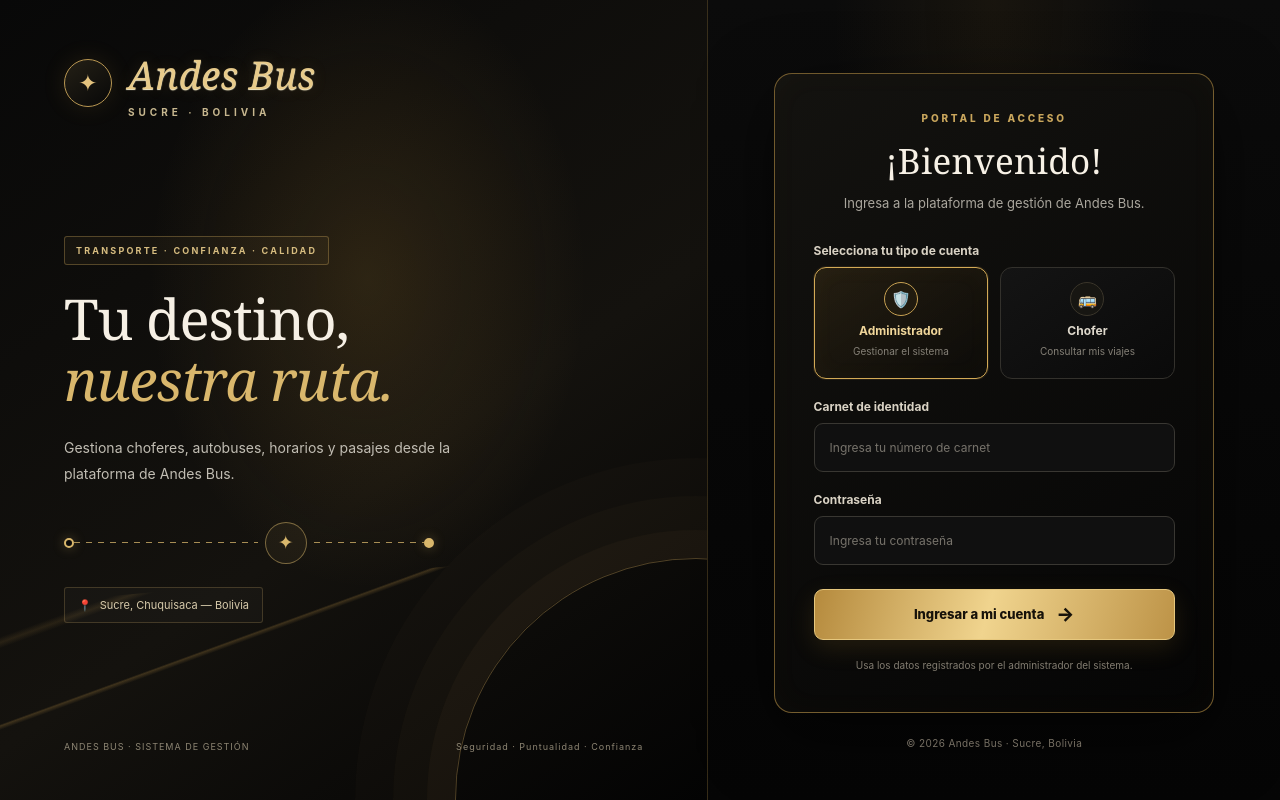
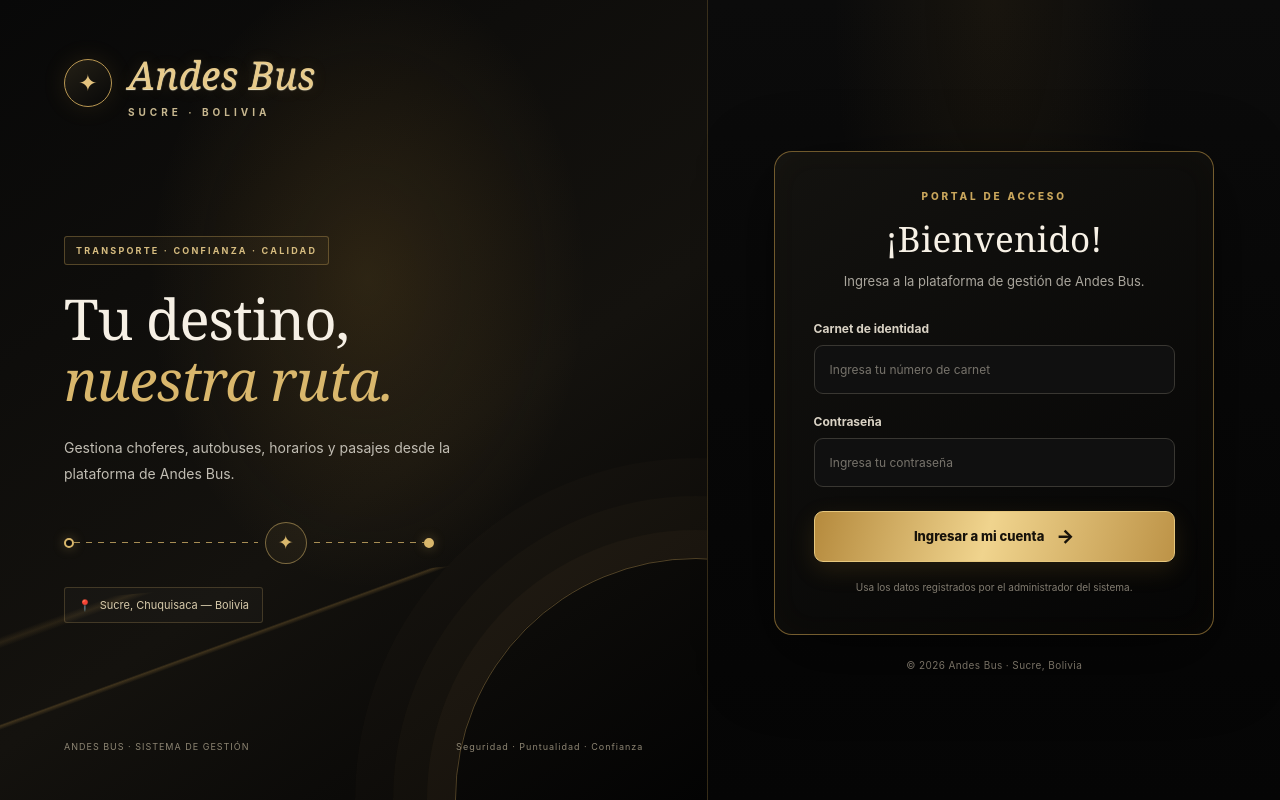
Before and after one commit to ikervegavaldes123-lang/frontend-buses, a React (Vite) app: page /login in a window 1280 px wide. Built offline with nearby package versions, Linux system fonts and the light colour scheme.

Commit message:
Quitar selector de rol y detectar tipo de usuario automáticamente

```diff
--- a/src/pages/LoginPage.tsx
+++ b/src/pages/LoginPage.tsx
@@ -1,23 +1,24 @@
 import { useState, type FormEvent } from "react";
 import { useNavigate } from "react-router-dom";
 import { authRepository } from "../repositories/authRepository";
-import type { UserRole } from "../types/auth";
 import "./LoginPage.css";
 
 function LoginPage() {
   const navigate = useNavigate();
   const [carnet, setCarnet] = useState("");
   const [password, setPassword] = useState("");
-  const [role, setRole] = useState<UserRole>("ADMIN");
   const [error, setError] = useState("");
 
   const handleSubmit = (event: FormEvent<HTMLFormElement>) => {
     event.preventDefault();
     setError("");
-    const user = authRepository.login({ carnet: carnet.trim(), password, role });
+    // Detecta automáticamente si las credenciales pertenecen a un administrador o a un chofer.
+    const credentials = { carnet: carnet.trim(), password };
+    const user = authRepository.login({ ...credentials, role: "ADMIN" })
+      ?? authRepository.login({ ...credentials, role: "CHOFER" });
 
     if (!user) {
-      setError("Los datos no coinciden con el rol seleccionado.");
+      setError("Carnet o contraseña incorrectos. Verifica tus datos e inténtalo de nuevo.");
       return;
     }
 
@@ -58,16 +59,6 @@ function LoginPage() {
           <h2>¡Bienvenido!</h2>
           <p className="login-subtitle">Ingresa a la plataforma de gestión de Andes Bus.</p>
 
-          <label htmlFor="login-role">Selecciona tu tipo de cuenta</label>
-          <div className="login-role-options">
-            <button type="button" className={role === "ADMIN" ? "login-role selected" : "login-role"} onClick={() => setRole("ADMIN")} aria-pressed={role === "ADMIN"}>
-              <span>🛡️</span><strong>Administrador</strong><small>Gestionar el sistema</small>
-            </button>
-            <button type="button" className={role === "CHOFER" ? "login-role selected" : "login-role"} onClick={() => setRole("CHOFER")} aria-pressed={role === "CHOFER"}>
-              <span>🚌</span><strong>Chofer</strong><small>Consultar mis viajes</small>
-            </button>
-          </div>
-
           <label htmlFor="login-carnet">Carnet de identidad</label>
           <input id="login-carnet" value={carnet} onChange={(event) => setCarnet(event.target.value)} placeholder="Ingresa tu número de carnet" autoComplete="username" required />
           <label htmlFor="login-password">Contraseña</label>
```
